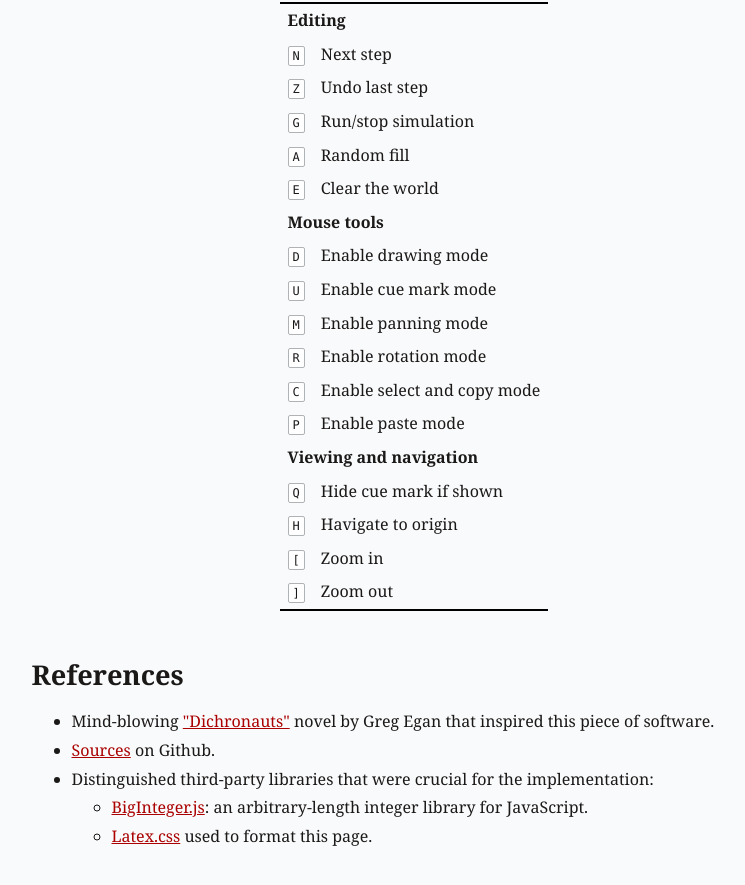
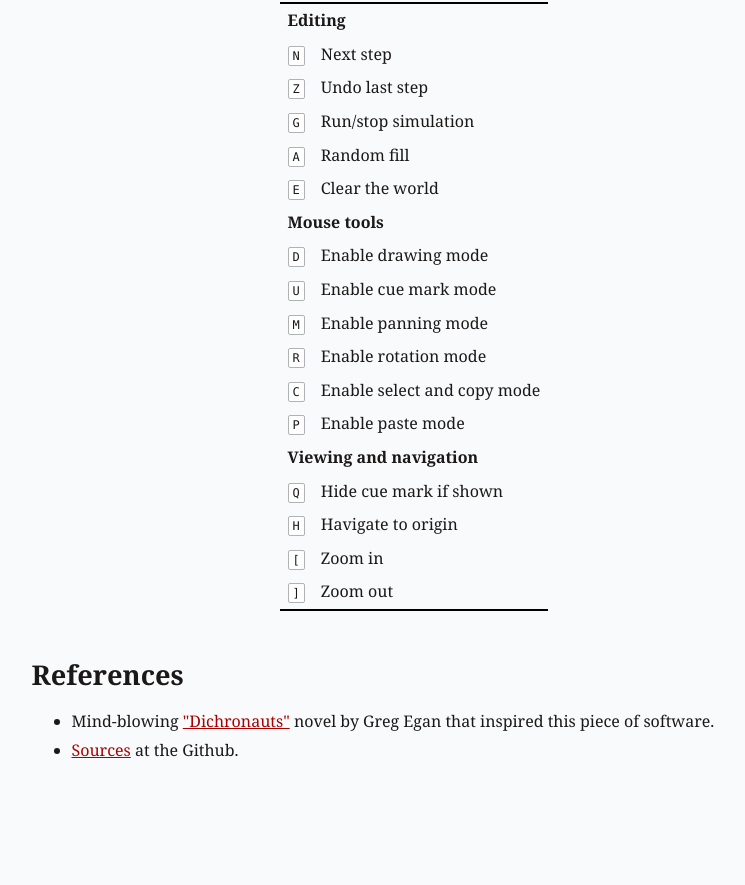
Before and after one commit to dmishin/minkovski-ca, a website: page help.html in a window 1280 px wide. Shown: the part 5084-5969 px from the top of the page, without its empty margins (226-971 px from the left). After the commit the page ends 5897 px from the top, so only its background shows below. Drawn offline with nearby package versions, Linux system fonts and the light colour scheme; some packages are replaced by stand-ins of ours; a web font is replaced by a local one.

Commit message:
minor updates to help

```diff
--- a/help.html
+++ b/help.html
@@ -191,15 +191,7 @@
 	<h2 id="references">References</h2>
 	<ul>
 	  <li>Mind-blowing <a href="https://www.gregegan.net/DICHRONAUTS/DICHRONAUTS.html">"Dichronauts"</a> novel by Greg Egan that inspired this piece of software. </li>
-	  <li><a href="">Sources</a> on Github.</li>
-	  <li>Distinguished third-party libraries that were crucial for the implementation:
-	    <ul>
-	      <li><a href="http://peterolson.github.com/BigInteger.js">BigInteger.js</a>: an arbitrary-length integer library for JavaScript.
-	      </li>
-	      <li><a href="https://latex.now.sh/">Latex.css</a> used to format this page.</li>
-	    </ul>
-	  </li>
-	</ul>
+	  <li><a href="https://github.com/dmishin/minkovski-ca">Sources</a> at the Github.</li>
       </article>
     </main>
 
```
Also changed, not shown: README.md.
